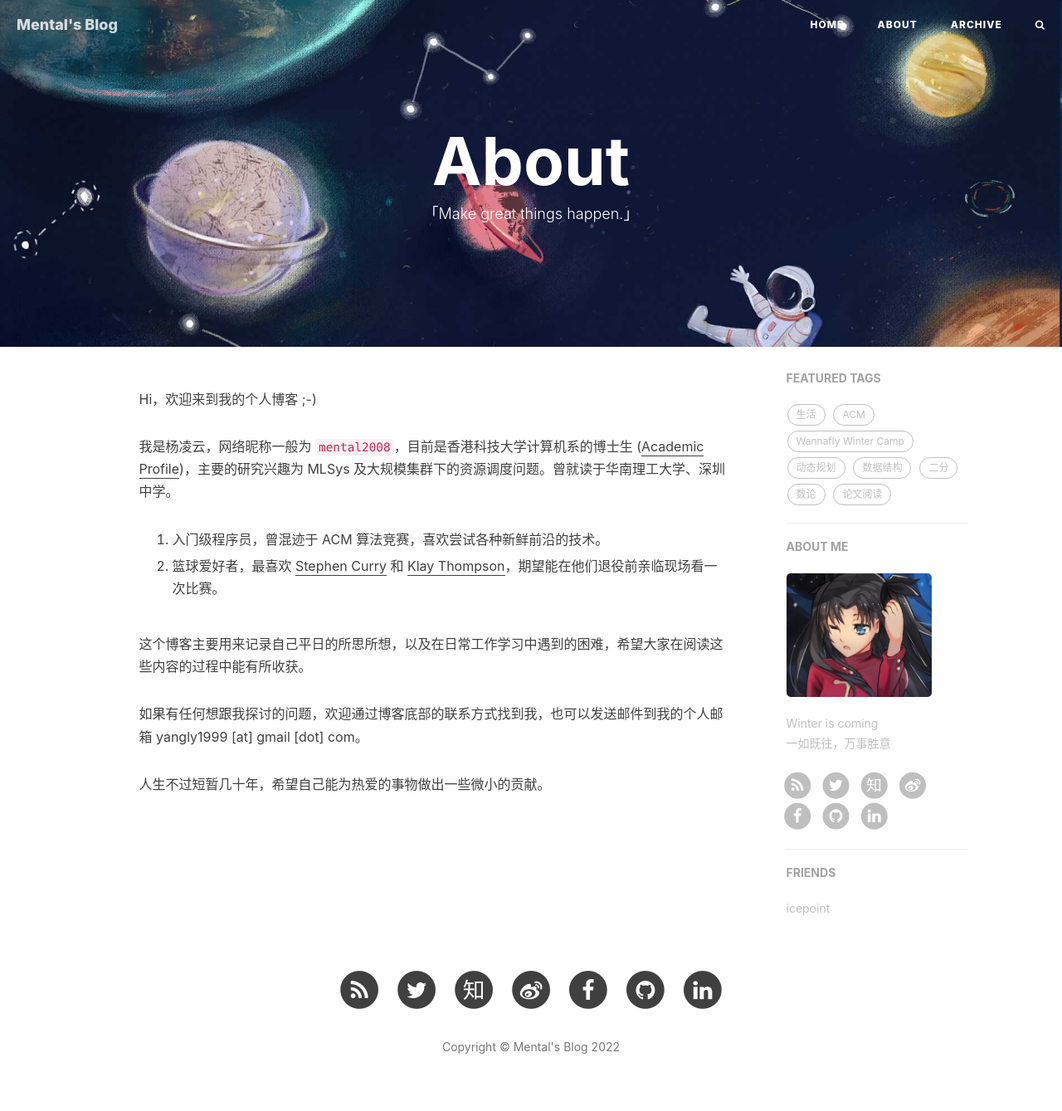
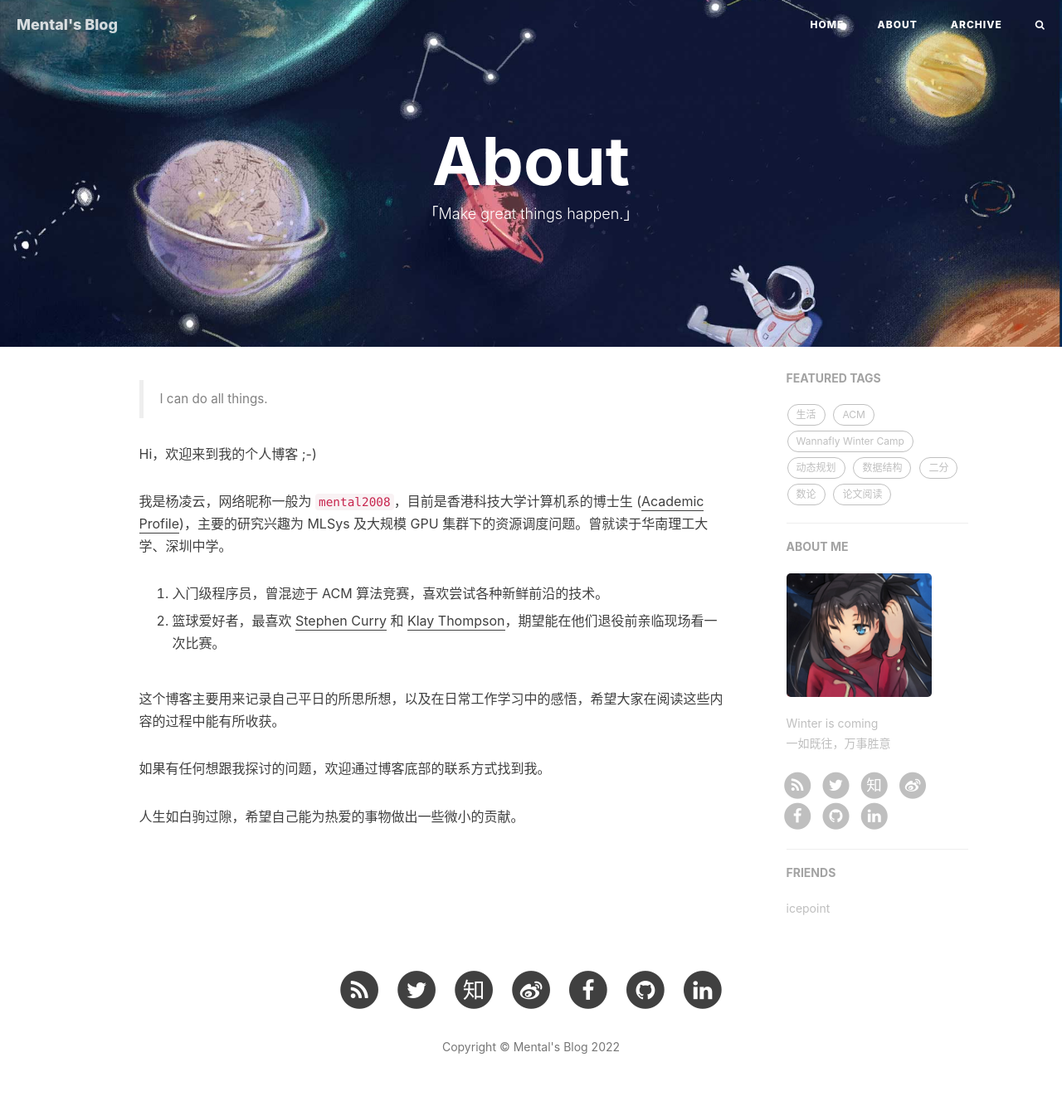
Before and after one commit to mental2008/awesome-blogs, a Jekyll site: the page built from about.html, in a window 1280 px wide. Shown: the whole page at 83% size. Built offline with Jekyll 4.4.1, drawn with Linux system fonts in a browser that asks for light colours; nearby versions of some CDN libraries; comment, search, counter and statistics services are not loaded.

Commit message:
docs(blog): add new blog about 2021 summary

```diff
--- a/_includes/about.md
+++ b/_includes/about.md
@@ -1,13 +1,15 @@
+> I can do all things.
+
 Hi，欢迎来到我的个人博客 ;-)
 
-我是杨凌云，网络昵称一般为 `mental2008`，目前是香港科技大学计算机系的博士生 ([Academic Profile](https://www.cse.ust.hk/~lyangbk/))，主要的研究兴趣为 MLSys 及大规模集群下的资源调度问题。曾就读于华南理工大学、深圳中学。
+我是杨凌云，网络昵称一般为 `mental2008`，目前是香港科技大学计算机系的博士生 ([Academic Profile](https://www.cse.ust.hk/~lyangbk/))，主要的研究兴趣为 MLSys 及大规模 GPU 集群下的资源调度问题。曾就读于华南理工大学、深圳中学。
 
 1. 入门级程序员，曾混迹于 ACM 算法竞赛，喜欢尝试各种新鲜前沿的技术。
 
 2. 篮球爱好者，最喜欢 [Stephen Curry](https://en.wikipedia.org/wiki/Stephen_Curry) 和 [Klay Thompson](https://en.wikipedia.org/wiki/Klay_Thompson)，期望能在他们退役前亲临现场看一次比赛。
 
-这个博客主要用来记录自己平日的所思所想，以及在日常工作学习中遇到的困难，希望大家在阅读这些内容的过程中能有所收获。
+这个博客主要用来记录自己平日的所思所想，以及在日常工作学习中的感悟，希望大家在阅读这些内容的过程中能有所收获。
 
-如果有任何想跟我探讨的问题，欢迎通过博客底部的联系方式找到我，也可以发送邮件到我的个人邮箱 yangly1999 [at] gmail [dot] com。
+如果有任何想跟我探讨的问题，欢迎通过博客底部的联系方式找到我。
 
-人生不过短暂几十年，希望自己能为热爱的事物做出一些微小的贡献。
+人生如白驹过隙，希望自己能为热爱的事物做出一些微小的贡献。
```
Also changed, not shown: _posts/2022-01-03-2021-summary.md (added, +33 -0 lines).
